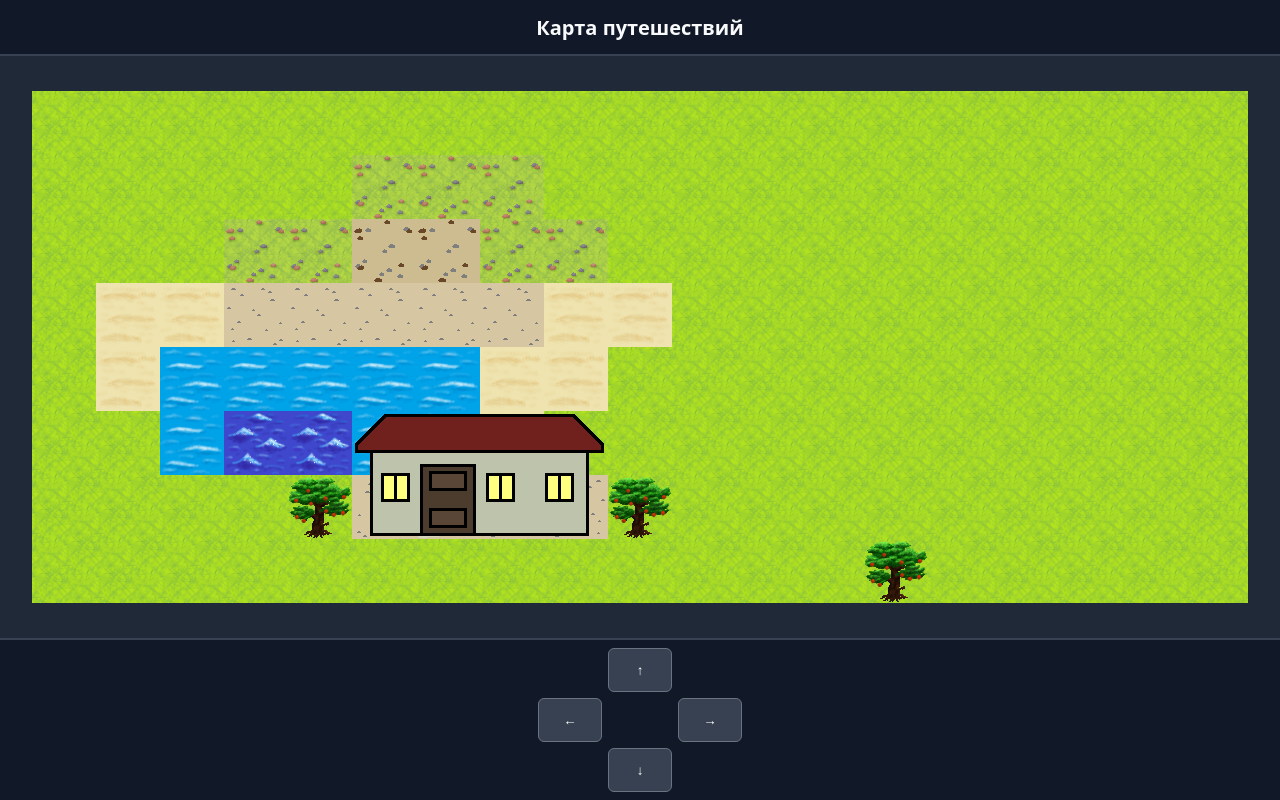
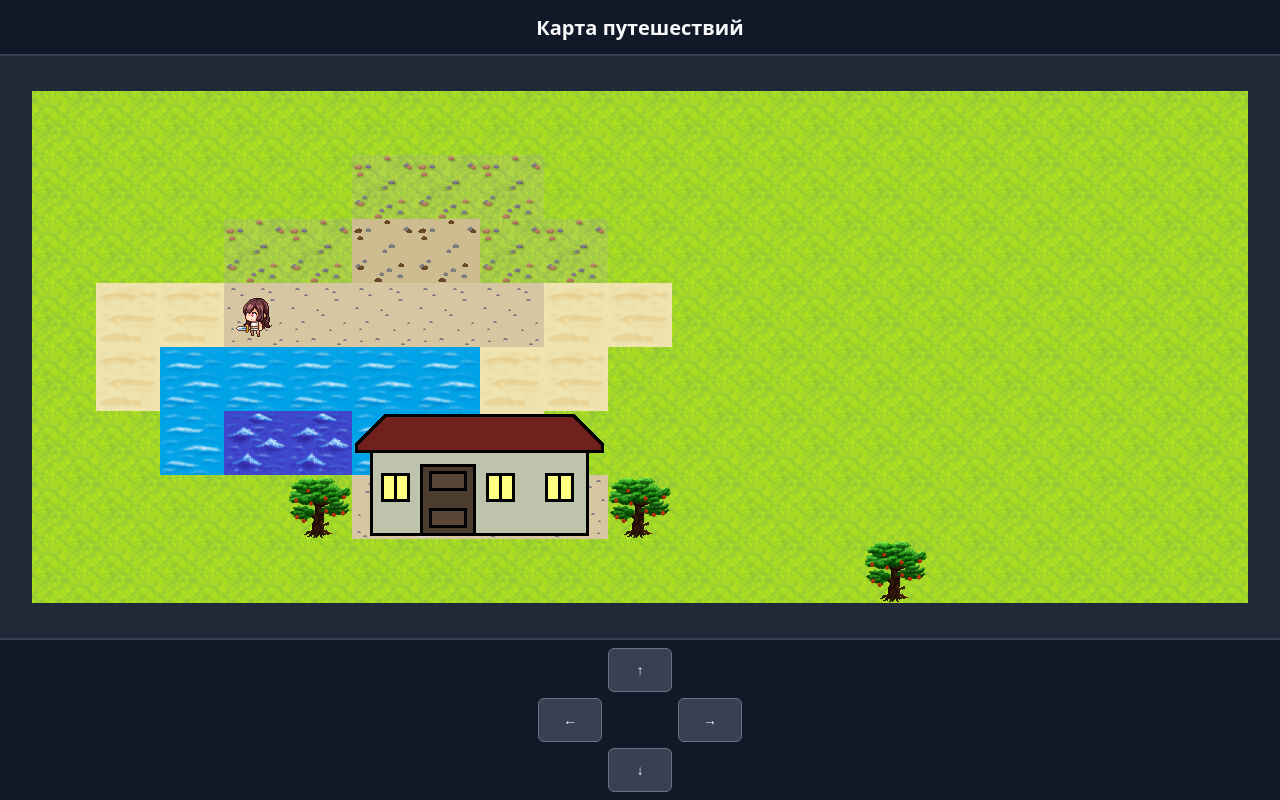
Before and after one commit to kant2002/ulyana_adventure, a Svelte app: page / in a window 1280 px wide. Built offline with nearby package versions, Linux system fonts and the light colour scheme.

Commit message:
Добавлен персонаж

```diff
--- a/src/App.svelte
+++ b/src/App.svelte
@@ -74,6 +74,11 @@
   let tileSize = 64
   let cameraX = 3
   let cameraY = 3
+  let playerX = 3
+  let playerY = 3
+  let playerDirection: 'left' | 'right' = 'left'
+  let playerWalking = false
+  let walkingTimer: ReturnType<typeof setTimeout> | undefined
   let headerElement: HTMLElement
   let footerElement: HTMLElement
 
@@ -114,20 +119,35 @@
     width = Math.min(mapWidth, Math.max(1, Math.floor(mapAvailableWidth / tileSize)))
     height = Math.min(mapHeight, Math.max(1, Math.floor(mapAvailableHeight / tileSize)))
 
-    cameraX = clamp(cameraX, width / 2, mapWidth - width / 2)
-    cameraY = clamp(cameraY, height / 2, mapHeight - height / 2)
+    cameraX = clamp(playerX + 0.5, width / 2, mapWidth - width / 2)
+    cameraY = clamp(playerY + 0.5, height / 2, mapHeight - height / 2)
   }
 
-  const moveCamera = (horizontal: number, vertical: number) => {
+  const movePlayer = (horizontal: number, vertical: number) => {
     const groundMap = globalThis.groundMap ?? []
     const mapWidth = groundMap.reduce(
       (maximum, row) => Math.max(maximum, row.length),
       0,
     )
     const mapHeight = groundMap.length
+    const nextY = clamp(playerY + vertical, 0, mapHeight - 1)
+    const nextX = clamp(playerX + horizontal, 0, (groundMap[nextY]?.length ?? 1) - 1)
 
-    cameraX = clamp(cameraX + horizontal, width / 2, mapWidth - width / 2)
-    cameraY = clamp(cameraY + vertical, height / 2, mapHeight - height / 2)
+    clearTimeout(walkingTimer)
+    if (horizontal !== 0 && nextX !== playerX) {
+      playerDirection = horizontal < 0 ? 'left' : 'right'
+      playerWalking = true
+      walkingTimer = setTimeout(() => {
+        playerWalking = false
+      }, 400)
+    } else {
+      playerWalking = false
+    }
+
+    playerX = nextX
+    playerY = nextY
+    cameraX = clamp(playerX + 0.5, width / 2, mapWidth - width / 2)
+    cameraY = clamp(playerY + 0.5, height / 2, mapHeight - height / 2)
   }
 
   onMount(() => {
@@ -146,7 +166,7 @@
       if (!movement) return
 
       event.preventDefault()
-      moveCamera(...movement)
+      movePlayer(...movement)
     }
 
     window.addEventListener('keydown', handleKeydown)
@@ -158,6 +178,7 @@
     return () => {
       window.removeEventListener('resize', updateViewport)
       window.removeEventListener('keydown', handleKeydown)
+      clearTimeout(walkingTimer)
       resizeObserver.disconnect()
     }
   })
@@ -185,21 +206,32 @@
           height={height}
           tile-size={tileSize}
         ></structures-layer>
+        <personas-layer
+          center-x={cameraX}
+          center-y={cameraY}
+          width={width}
+          height={height}
+          tile-size={tileSize}
+          player-x={playerX}
+          player-y={playerY}
+          direction={playerDirection}
+          walking={playerWalking}
+        ></personas-layer>
       </div>
     </div>
 
     <footer bind:this={footerElement}>
       <nav aria-label="Управление картой">
-        <button class="direction-up" type="button" aria-label="Вверх" onclick={() => moveCamera(0, -1)}>
+        <button class="direction-up" type="button" aria-label="Вверх" onclick={() => movePlayer(0, -1)}>
           ↑
         </button>
-        <button class="direction-down" type="button" aria-label="Вниз" onclick={() => moveCamera(0, 1)}>
+        <button class="direction-down" type="button" aria-label="Вниз" onclick={() => movePlayer(0, 1)}>
           ↓
         </button>
-        <button class="direction-left" type="button" aria-label="Влево" onclick={() => moveCamera(-1, 0)}>
+        <button class="direction-left" type="button" aria-label="Влево" onclick={() => movePlayer(-1, 0)}>
           ←
         </button>
-        <button class="direction-right" type="button" aria-label="Вправо" onclick={() => moveCamera(1, 0)}>
+        <button class="direction-right" type="button" aria-label="Вправо" onclick={() => movePlayer(1, 0)}>
           →
         </button>
       </nav>
@@ -258,6 +290,12 @@
   .map-stack structures-layer {
     position: absolute;
     z-index: 1;
+    inset: 0;
+  }
+
+  .map-stack personas-layer {
+    position: absolute;
+    z-index: 2;
     inset: 0;
   }
 
--- /dev/null
+++ b/src/lib/Persona.svelte
@@ -0,0 +1,85 @@
+<svelte:options
+  customElement={{
+    tag: 'game-persona',
+    props: {
+      x: { type: 'Number' },
+      y: { type: 'Number' },
+      tileSize: { attribute: 'tile-size', type: 'Number' },
+      direction: { type: 'String' },
+      walking: { type: 'Boolean' },
+    },
+  }}
+/>
+
+<script lang="ts">
+  import frame1 from '../../assets/sprites/characters/woman/Main character1.png'
+  import frame2 from '../../assets/sprites/characters/woman/Main character2.png'
+  import frame3 from '../../assets/sprites/characters/woman/Main character3.png'
+  import frame4 from '../../assets/sprites/characters/woman/Main character4.png'
+
+  interface Props {
+    x?: number
+    y?: number
+    tileSize?: number
+    direction?: 'left' | 'right'
+    walking?: boolean
+  }
+
+  let {
+    x = 0,
+    y = 0,
+    tileSize = 64,
+    direction = 'left',
+    walking = false,
+  }: Props = $props()
+
+  const frames = [frame1, frame2, frame3, frame4]
+  let frame = $state(0)
+  let normalizedTileSize = $derived(
+    Number.isFinite(tileSize) && tileSize > 0 ? tileSize : 64,
+  )
+
+  $effect(() => {
+    frame = 0
+    if (!walking) return
+
+    const timer = setInterval(() => {
+      frame = (frame + 1) % frames.length
+    }, 100)
+    return () => clearInterval(timer)
+  })
+</script>
+
+<img
+  src={frames[frame]}
+  alt="Игрок"
+  draggable="false"
+  class:walking
+  class:face-right={direction === 'right'}
+  style:left={`${x * normalizedTileSize}px`}
+  style:top={`${y * normalizedTileSize}px`}
+  style:width={`${normalizedTileSize}px`}
+  style:height={`${normalizedTileSize}px`}
+/>
+
+<style>
+  :host {
+    display: block;
+  }
+
+  img {
+    position: absolute;
+    display: block;
+    object-fit: contain;
+    image-rendering: pixelated;
+    user-select: none;
+  }
+
+  img.walking {
+    transition: left 400ms linear;
+  }
+
+  img.face-right {
+    transform: scaleX(-1);
+  }
+</style>
--- /dev/null
+++ b/src/lib/PersonasLayer.svelte
@@ -0,0 +1,98 @@
+<svelte:options
+  customElement={{
+    tag: 'personas-layer',
+    props: {
+      centerX: { attribute: 'center-x', type: 'Number' },
+      centerY: { attribute: 'center-y', type: 'Number' },
+      x: { type: 'Number' },
+      y: { type: 'Number' },
+      width: { type: 'Number' },
+      height: { type: 'Number' },
+      size: { type: 'Number' },
+      tileSize: { attribute: 'tile-size', type: 'Number' },
+      playerX: { attribute: 'player-x', type: 'Number' },
+      playerY: { attribute: 'player-y', type: 'Number' },
+      direction: { type: 'String' },
+      walking: { type: 'Boolean' },
+    },
+  }}
+/>
+
+<script lang="ts">
+  interface Props {
+    centerX?: number
+    centerY?: number
+    x?: number
+    y?: number
+    width?: number
+    height?: number
+    size?: number
+    tileSize?: number
+    playerX?: number
+    playerY?: number
+    direction?: 'left' | 'right'
+    walking?: boolean
+  }
+
+  let {
+    centerX,
+    centerY,
+    x = 0,
+    y = 0,
+    width,
+    height,
+    size,
+    tileSize = 64,
+    playerX = 0,
+    playerY = 0,
+    direction = 'left',
+    walking = false,
+  }: Props = $props()
+
+  const positiveInteger = (value: number | undefined, fallback: number) => {
+    const normalized = Math.floor(value ?? fallback)
+    return Number.isFinite(normalized) && normalized > 0 ? normalized : fallback
+  }
+
+  let cameraX = $derived(centerX ?? x ?? 0)
+  let cameraY = $derived(centerY ?? y ?? 0)
+  let columns = $derived(positiveInteger(width ?? size, 10))
+  let rows = $derived(positiveInteger(height ?? size, 10))
+  let normalizedTileSize = $derived(
+    Number.isFinite(tileSize) && tileSize > 0 ? tileSize : 64,
+  )
+  let firstX = $derived(Math.floor(cameraX - columns / 2))
+  let firstY = $derived(Math.floor(cameraY - rows / 2))
+</script>
+
+<div
+  class="personas-layer"
+  style:--columns={columns}
+  style:--rows={rows}
+  style:--tile-size={`${normalizedTileSize}px`}
+>
+  <game-persona
+    x={playerX - firstX}
+    y={playerY - firstY}
+    tile-size={normalizedTileSize}
+    {direction}
+    {walking}
+  ></game-persona>
+</div>
+
+<style>
+  :host {
+    position: absolute;
+    display: block;
+    line-height: 0;
+    inset: 0;
+    pointer-events: none;
+  }
+
+  .personas-layer {
+    position: relative;
+    width: calc(var(--columns) * var(--tile-size));
+    height: calc(var(--rows) * var(--tile-size));
+    overflow: hidden;
+  }
+</style>
--- a/src/main.ts
+++ b/src/main.ts
@@ -3,6 +3,8 @@ import './app.css'
 import './lib/TerrainMap.svelte'
 import './lib/Structure.svelte'
 import './lib/StructuresLayer.svelte'
+import './lib/Persona.svelte'
+import './lib/PersonasLayer.svelte'
 import App from './App.svelte'
 
 const app = mount(App, {
--- a/vite.config.ts
+++ b/vite.config.ts
@@ -19,6 +19,8 @@ export default defineConfig({
           '/TerrainMap.svelte',
           '/Structure.svelte',
           '/StructuresLayer.svelte',
+          '/Persona.svelte',
+          '/PersonasLayer.svelte',
         ]
         if (
           customElementNames.some((name) =>
```
Also changed, not shown: 2 other files (tests, documents, lock files or other folders).
